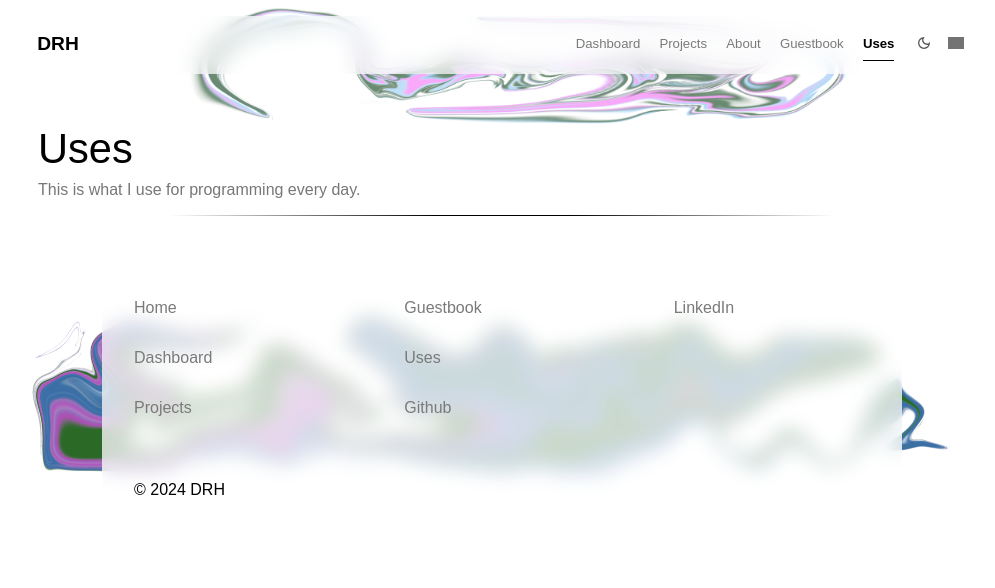
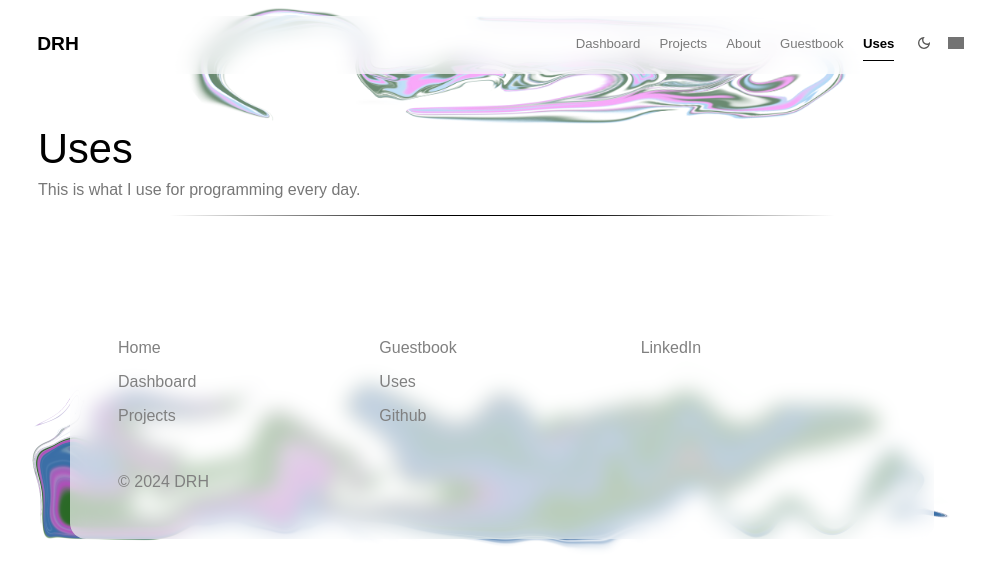
Before and after one commit to DavidRHannah/portfolio, a React (Create React App) app: page /uses in a window 1280 px wide. Shown: the top 588 px of the page, without its empty margins (138-1133 px from the left). Built offline with nearby package versions, Linux system fonts and the light colour scheme; grey boxes are pictures that could not be loaded.

Commit message:
footer code cleanup and refactor

```diff
--- a/src/components/Footer/Footer.css
+++ b/src/components/Footer/Footer.css
@@ -1,85 +1,85 @@
 @import url(../../themes.scss);
 
-.footer-container {
+.footer-container{
     position: relative;
     width: 100%;
-    height: auto;
-    margin-bottom: 2rem;
-    /* outline: solid 1px red; */
+    padding-top: 0.5rem;
+    padding-bottom: 0.5rem;
 }
-
-/* Background Image */
 .footer-container img {
     position: absolute;
+
     width: 100%;
-    height: 100%;
+
+    bottom: 1.1rem;
     left: 0;
-    bottom: 0;
     object-fit: scale-down;
 }
-
-.footer-content-container {
-    /* outline: solid 1px red; */
-
+.footer-content-container{
     display: flex;
     flex-direction: column;
     justify-content: space-between;
-    padding: 2rem;
-    border-radius: var(--footer-radius);
-    background: var(--light-footer-bg);
-    backdrop-filter: var(--footer-blur);
-    color: var(--light-text);
-    transition: all var(--transition-speed) ease;
-    position: relative;
-    z-index: 1;
-    margin-left: 5rem;
-    margin-right: 5rem;
+    gap: 3rem;
+
+    width: auto;
+
+    background-color: rgba(255,255,255,0.667);
+    backdrop-filter: blur(10px);
+    border-radius: 1rem;
+
+    padding-top: 3rem;
+    margin-top: 2rem;
+
+    padding-left: 3rem;
+    margin-left: 3rem;
+
+    padding-right: 3rem;
+    margin-right: 3rem;
+
+    padding-bottom: 3rem;
+    margin-bottom: 2rem;
+}
+.footer-link-container{
+    display: grid;
+    grid-template-columns: 1fr 1fr 1fr;
+    gap: 1rem;
+}
+.link-container-column{
+    display: flex;
+    flex-direction: column;
+    gap: 1rem;
+}
+.footer-link{
+    text-decoration: none;
+    color: gray;
+}
+.footer-link:hover{
+    color: black;
+}
+.copyright-container{
+    color: gray;
 }
 
-body.dark-mode .footer-content-container {
-    background: var(--dark-footer-bg);
-    color: var(--dark-text);
+/* Dark mode */
+
+body.dark-mode .footer-container{
+
 }
-
-.footer-link-container {
-    display: flex;
-    flex-flow: row wrap;
-    justify-content: flex-start;
-    gap: 12rem;
-    margin-top: 1rem;
+body.dark-mode .footer-container img {
 }
-
-@media (max-width: 600px) {
-    .footer-link-container {
-        gap: 5rem;
-    }
+body.dark-mode .footer-content-container{
+    background-color: rgba(0,0,0,0.667);
 }
-
-.link-container-column {
-    display: flex;
-    flex-flow: column nowrap;
-    align-items: flex-start;
+body.dark-mode .footer-link-container{
 }
-
-.footer-link {
-    color: var(--link-color);
-    text-decoration: none;
-    margin-bottom: 2rem;
-    transition: color var(--transition-speed) ease-in-out;
+body.dark-mode .link-container-column{
 }
-
-.footer-link:hover {
-    color: var(--link-hover);
+body.dark-mode .footer-link{
+    color: rgb(182, 181, 181);
 }
-
-body.dark-mode .footer-link {
-    color: var(--dark-link-color);
+body.dark-mode .footer-link:hover{
+    color: rgb(255, 255, 255);
 }
-
-body.dark-mode .footer-link:hover {
-    color: var(--dark-link-hover);
+body.dark-mode .copyright-container{
+    color: rgb(182, 181, 181);
 }
-
-.misc-container {
-    margin-top: 2rem;
-}
--- a/src/components/Footer/Footer.tsx
+++ b/src/components/Footer/Footer.tsx
@@ -43,8 +43,6 @@ const Footer = () => {
           </div>
         </div>
       </div>
-
-
     </div>
   )
 }
```
Lines whose indentation alone changed are shown as unchanged.
